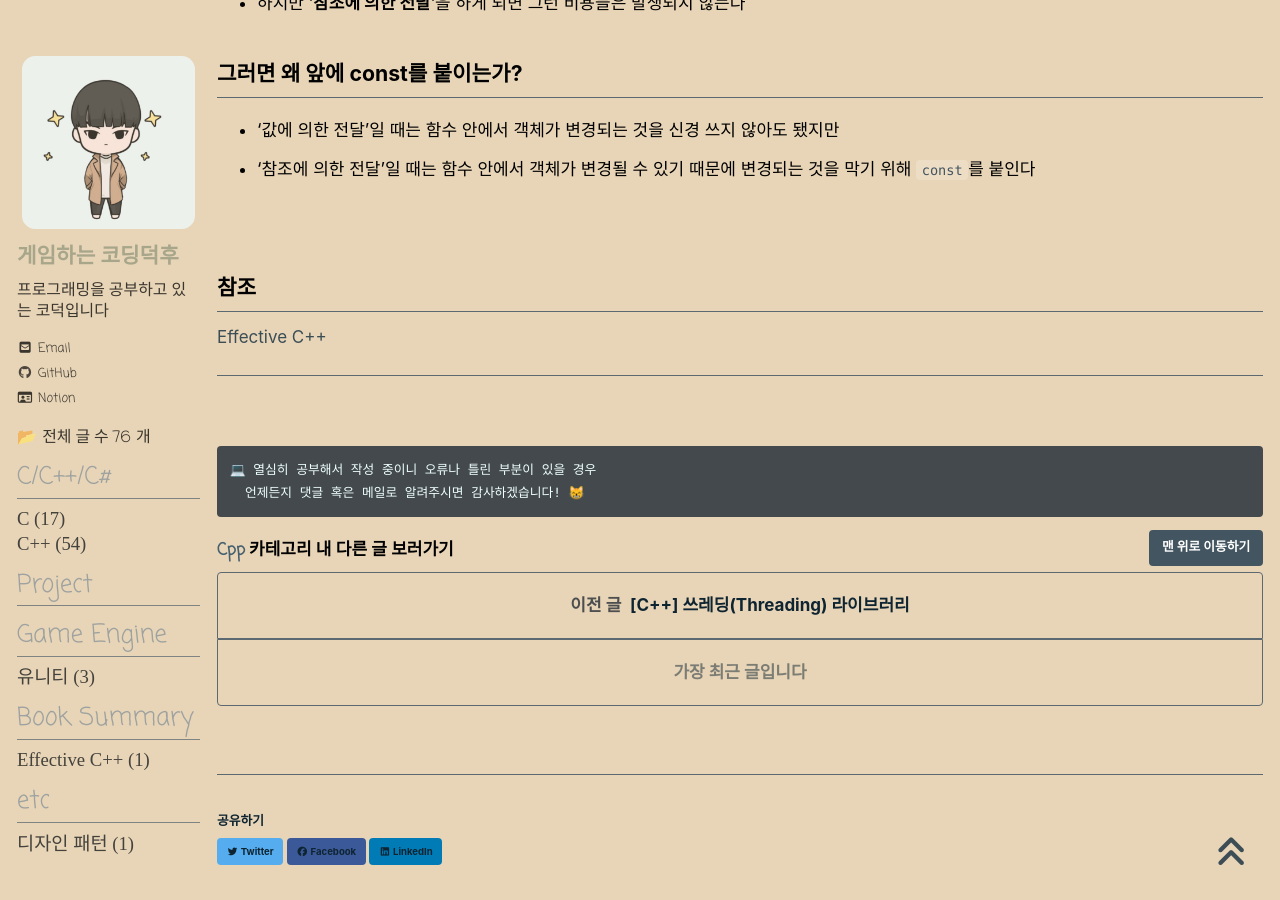
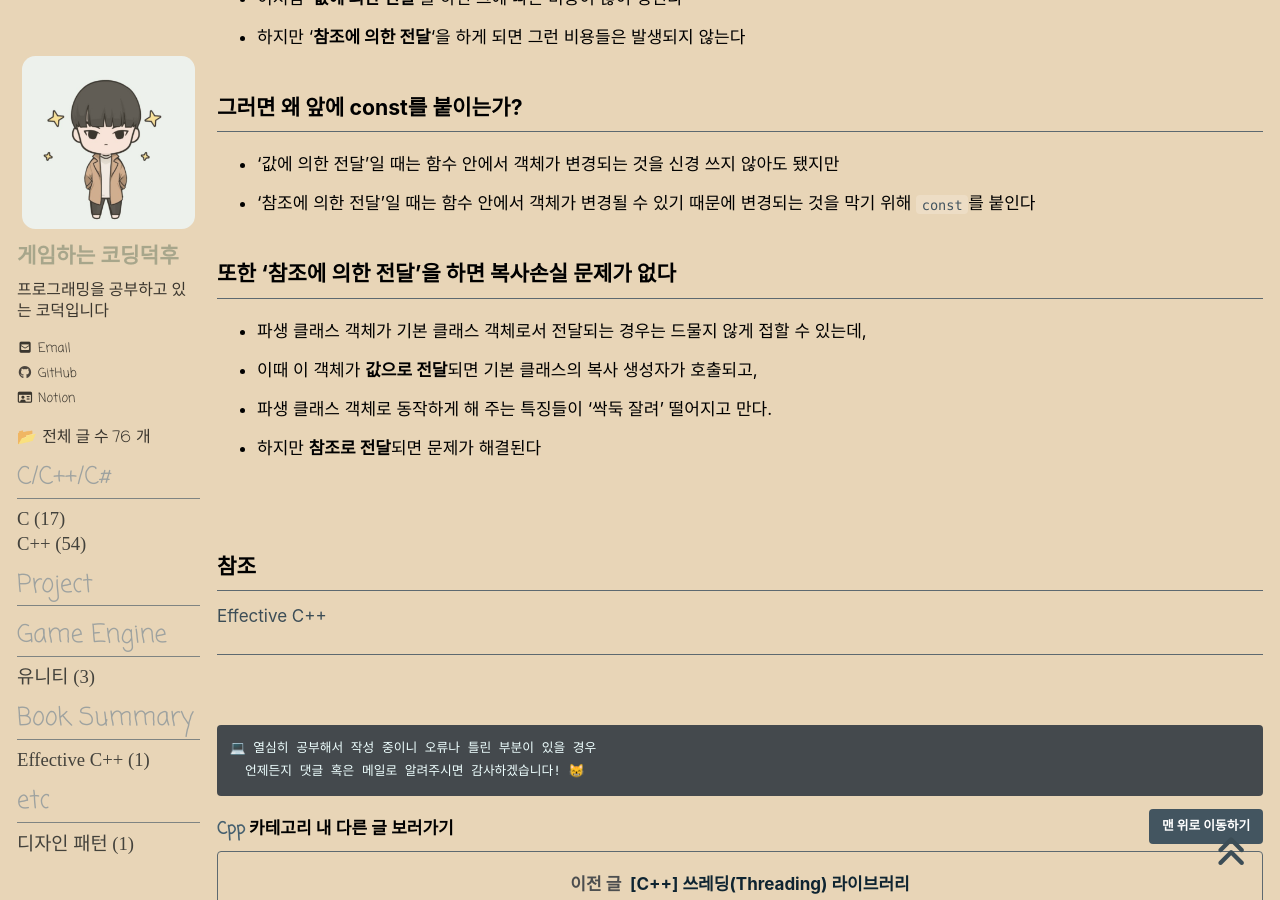
Before and after one commit to reoul/reoul.github.io, a Jekyll site: the page built from _posts/cpp/2022-06-20-cpp-53.md, in a window 1280 px wide and 900 px high, scrolled down 1091 px. Built offline with Jekyll 4.4.1, drawn with Linux system fonts in a browser that asks for light colours; cached includes are drawn as plain includes; nearby versions of some CDN libraries; some web fonts are replaced; comment, search, counter and statistics services are not loaded; some of the changed text lies outside the part shown; grey boxes are pictures that could not be loaded.

Commit message:
Modify C++ Const Reference

```diff
--- a/_posts/cpp/2022-06-20-cpp-53.md
+++ b/_posts/cpp/2022-06-20-cpp-53.md
@@ -39,6 +39,12 @@ void Foo(const Person& p);
 - '값에 의한 전달'일 때는 함수 안에서 객체가 변경되는 것을 신경 쓰지 않아도 됐지만
 - '참조에 의한 전달'일 때는 함수 안에서 객체가 변경될 수 있기 때문에 변경되는 것을 막기 위해 `const`를 붙인다
 
+## 또한 '참조에 의한 전달'을 하면 복사손실 문제가 없다
+- 파생 클래스 객체가 기본 클래스 객체로서 전달되는 경우는 드물지 않게 접할 수 있는데,
+- 이때 이 객체가 **값으로 전달**되면 기본 클래스의 복사 생성자가 호출되고,
+- 파생 클래스 객체로 동작하게 해 주는 특징들이 '싹둑 잘려' 떨어지고 만다.
+- 하지만 **참조로 전달**되면 문제가 해결된다
+
 <br>
 
 ## 참조
```
Also changed, not shown: other parts of _posts/cpp/2022-06-20-cpp-53.md (+1 -1 lines).
